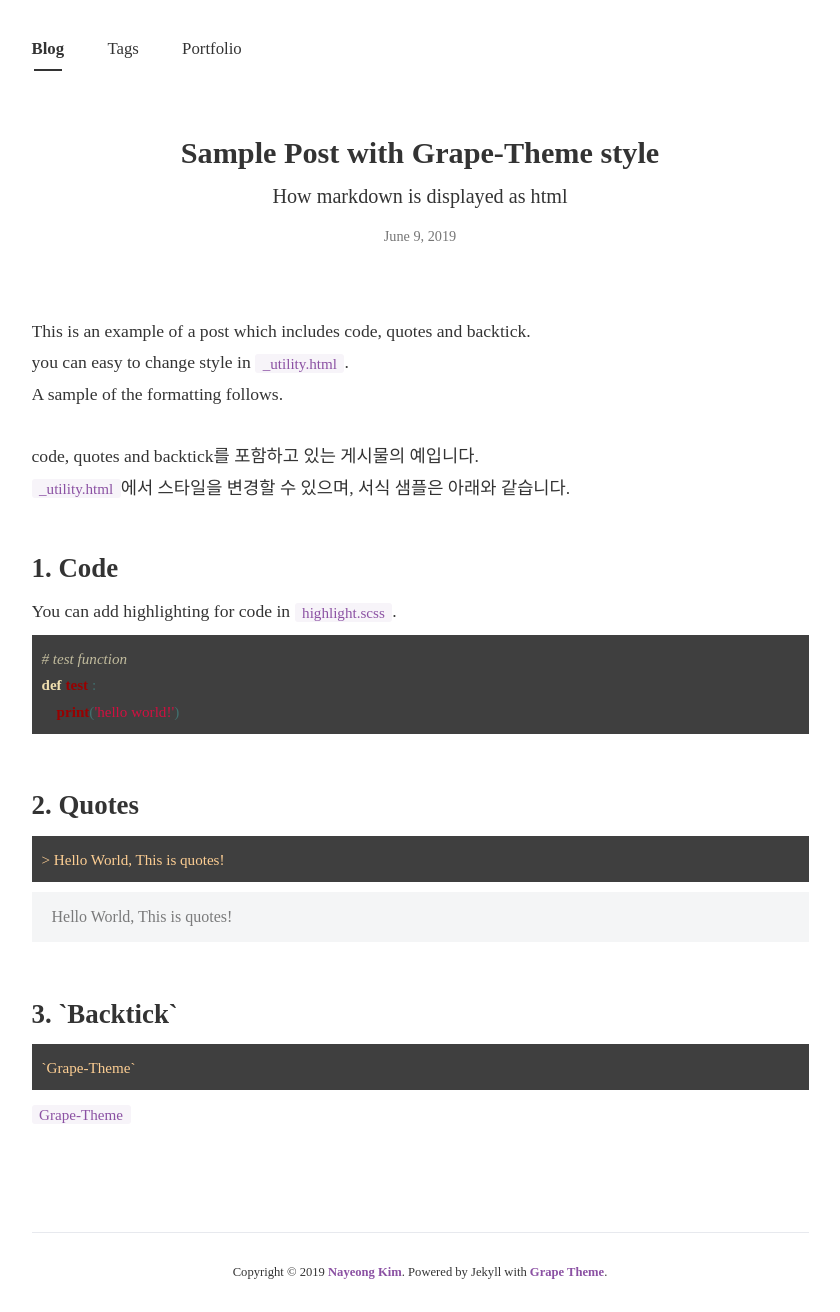
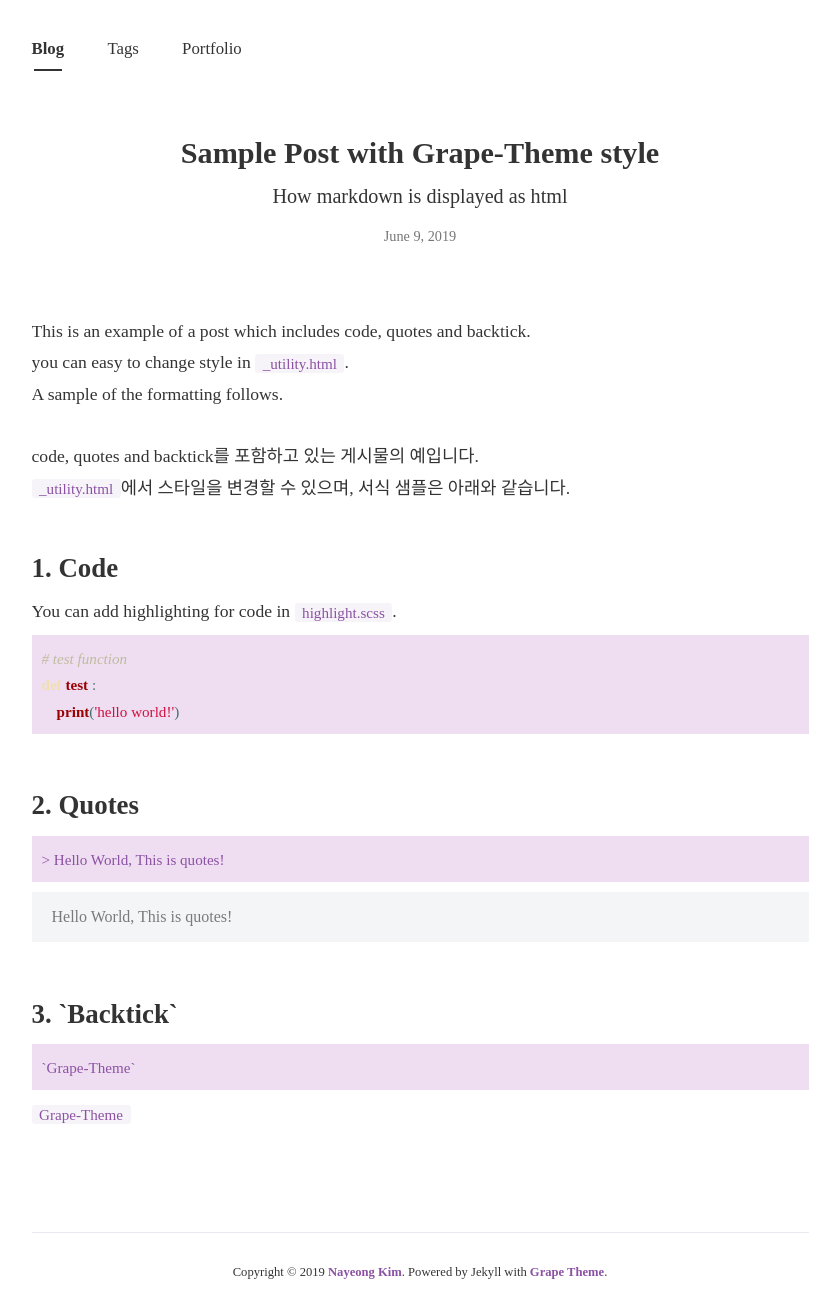
Before and after one commit to mirutree/mirutree.github.io, a Jekyll site: the page built from _posts/2019-06-09-grape-theme-style.md, in a window 1280 px wide. Shown: the whole page, without its empty margins (220-1060 px from the left). Built offline with Jekyll 4.4.1, drawn with Linux system fonts in a browser that asks for light colours; nearby versions of some CDN libraries; some web fonts are replaced.

Commit message:
Update _highlight.scss

```diff
--- a/_sass/base/_highlight.scss
+++ b/_sass/base/_highlight.scss
@@ -72,8 +72,8 @@
 
 // http://jwarby.github.io/jekyll-pygments-themes/languages/python.html
 .highlight code, .highlight pre {
-color:#fdce93;
-background-color:#3f3f3f;
+color:#8b51a3;
+background-color:#efdef2;
 }
 
 .highlight .hll {
```
